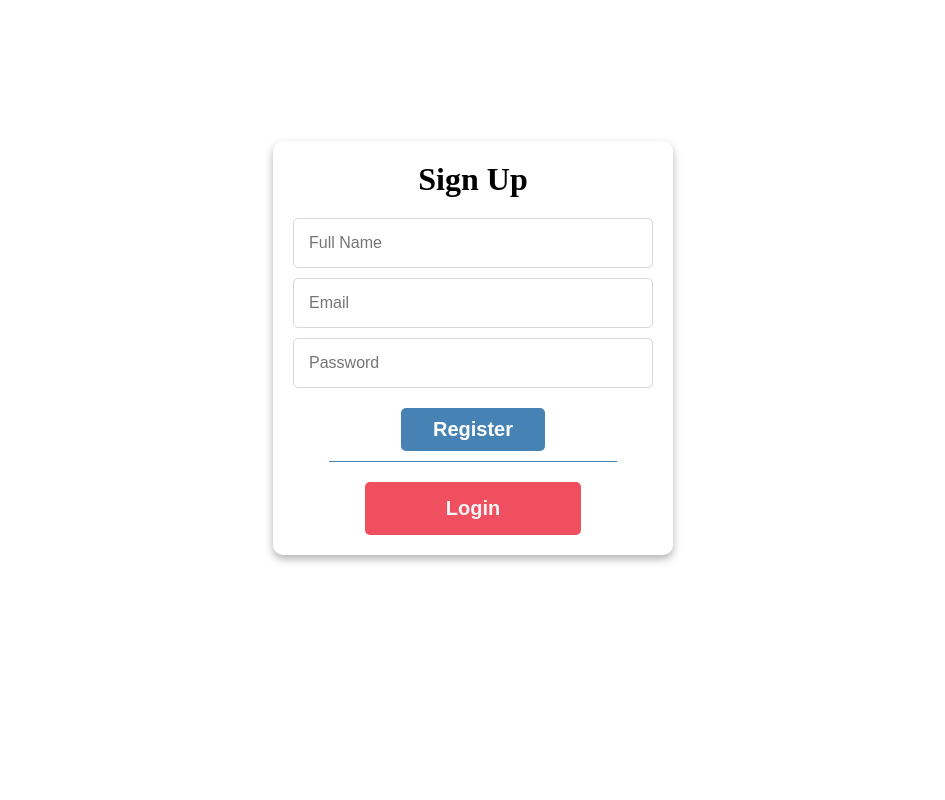
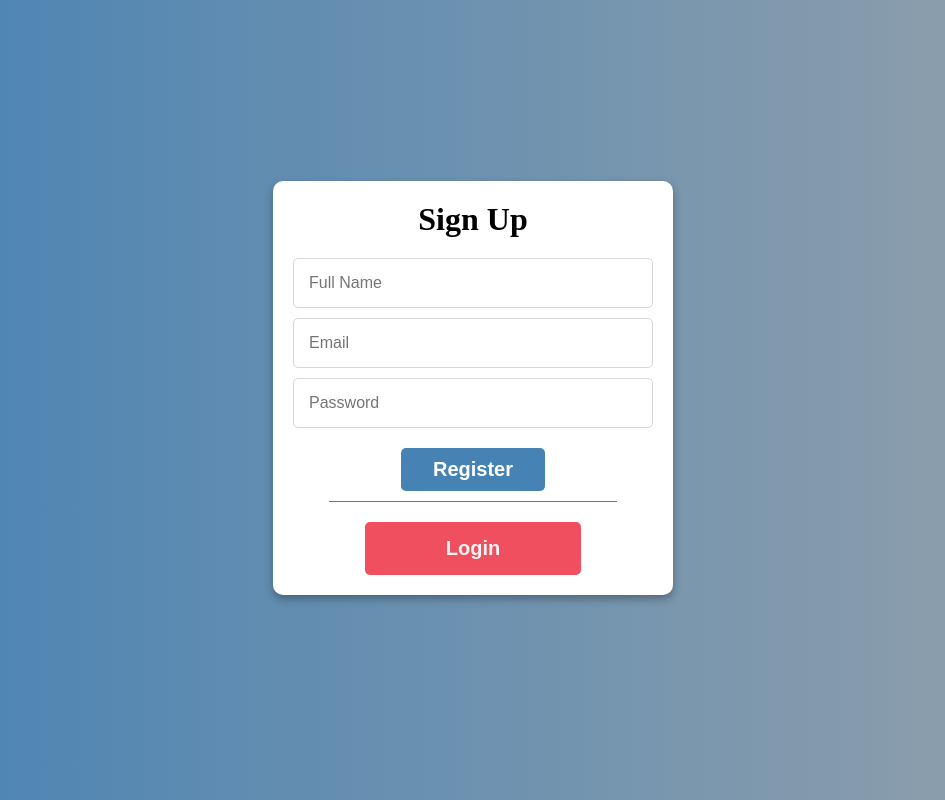
Before and after one commit to fadlalah-taher/Address-Book, a React (Create React App) app in the folder address-book/: page /Register in a window 1280 px wide. Shown: the whole page, without its empty margins (167-1112 px from the left). Built offline with nearby package versions, Linux system fonts and the light colour scheme.

Commit message:
Updating BackgroundColor

```diff
--- a/address-book/src/index.css
+++ b/address-book/src/index.css
@@ -39,10 +39,18 @@ form input:focus{
   box-shadow: 0 0 8px rgb(239, 79, 95);
 }
 .body{
-  height: 90vh;
+  height: 100vh;
   display: flex;
   align-items: center;
   justify-content: center;
+  background-image: linear-gradient(to right, rgb(239, 79, 95) , rgb(224, 159, 166));
+}
+.registerBody{
+  height: 100vh;
+  display: flex;
+  align-items: center;
+  justify-content: center;
+  background-image: linear-gradient(to right, steelblue , rgb(148, 161, 171));
 }
 .input-field{
   width: 100%;
--- a/address-book/src/pages/Register.js
+++ b/address-book/src/pages/Register.js
@@ -46,7 +46,7 @@ const Register = () => {
 
 
   return (
-    <div className='body'>
+    <div className='registerBody'>
       <div className='form-container'>
         <form className="add-form" onSubmit={onRegister}>
           <h1>Sign Up</h1>
```
